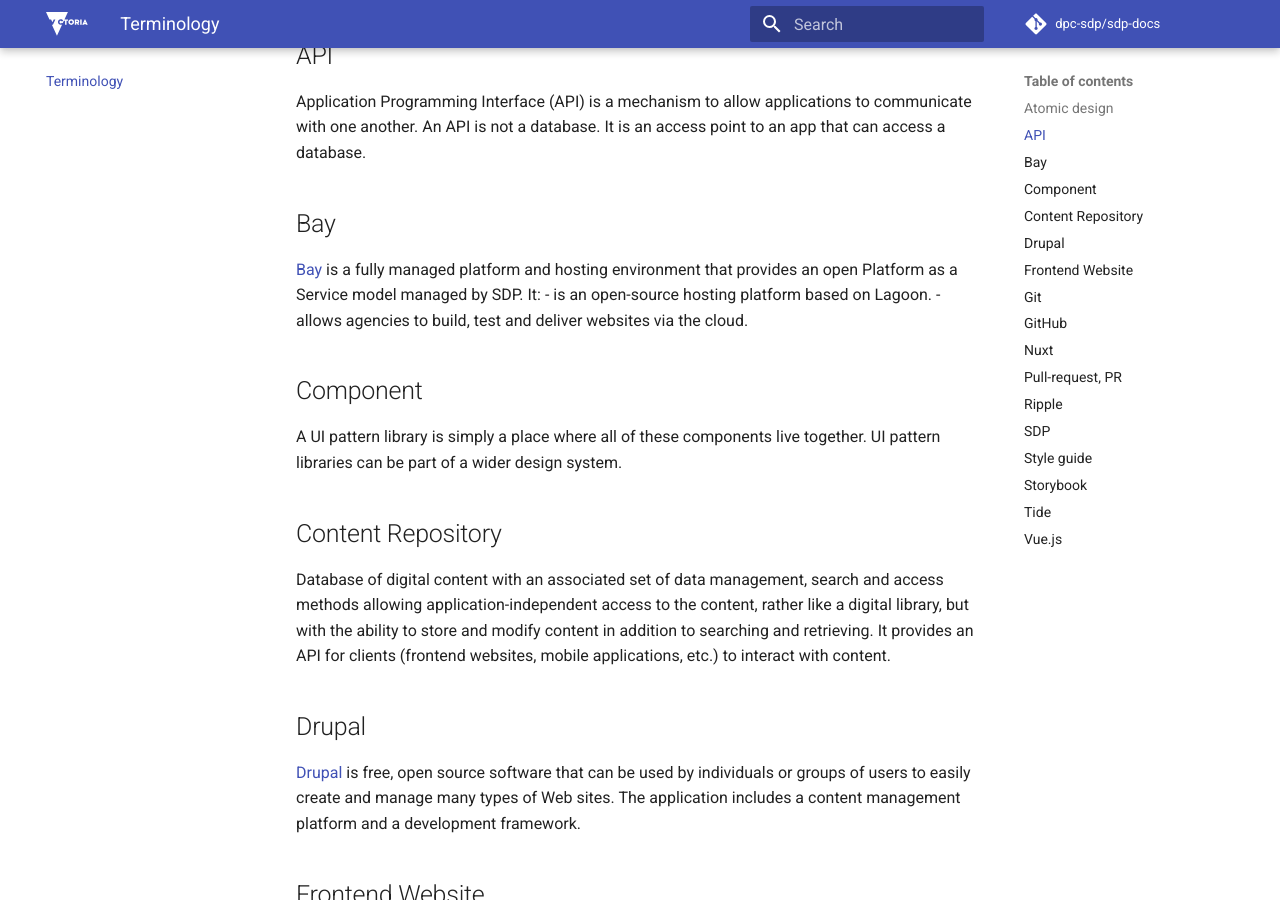
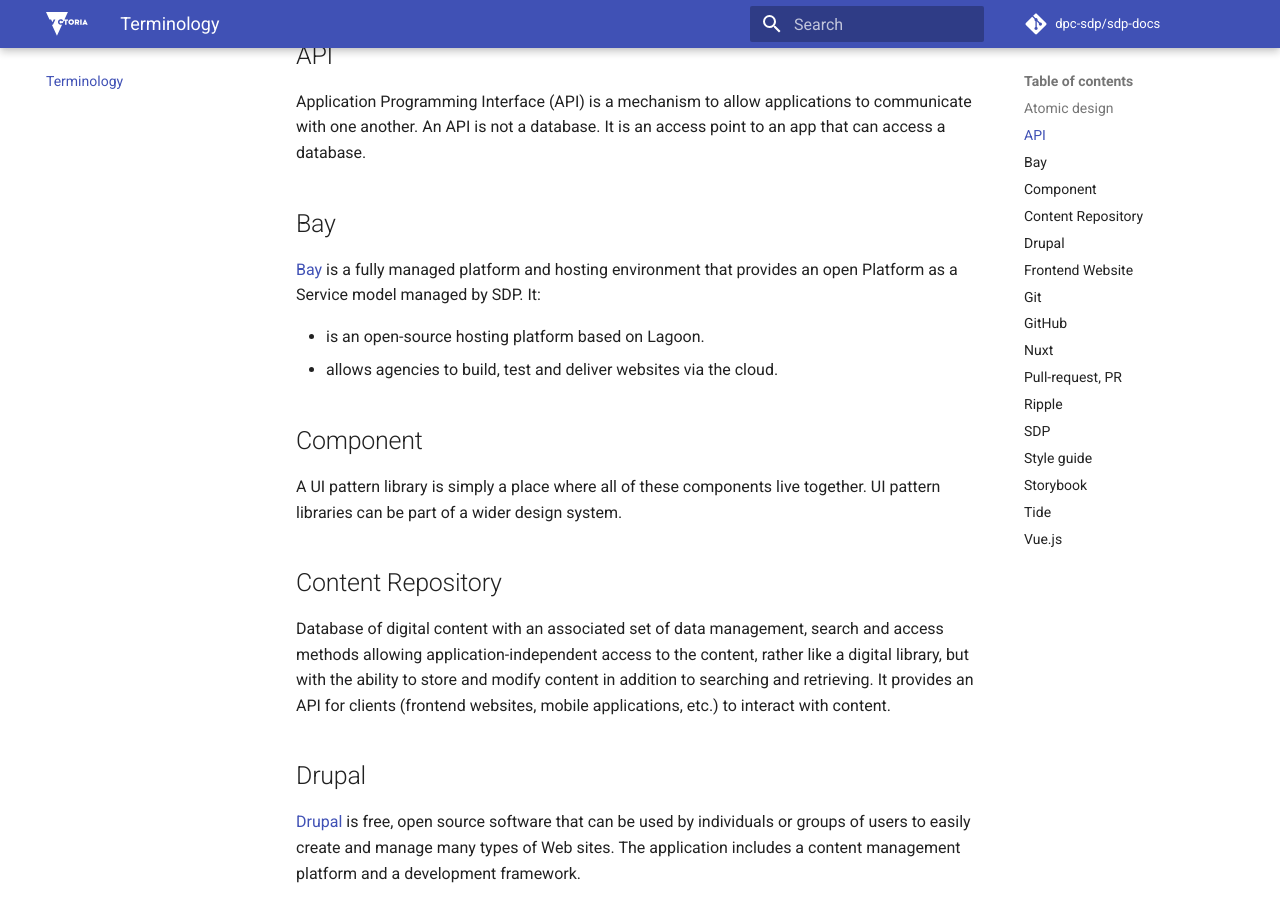
Before and after one commit to dpc-sdp/sdp-docs, an MkDocs documentation site: the page built from docs/terminology.md, in a window 1280 px wide and 900 px high, scrolled down 508 px. Built offline with MkDocs 1.6.1 and Material for MkDocs 9.7.7, drawn with Linux system fonts in a browser that asks for light colours; comment, search, counter and statistics services are not loaded; some of the changed lines change nothing that is shown.

Commit message:
List format change
@anthony-malkoun

```diff
--- a/docs/terminology.md
+++ b/docs/terminology.md
@@ -5,11 +5,11 @@
 Atomic design is methodology for creating design systems. There are five
 distinct levels in atomic design:
 
-- Atoms
-- Molecules
-- Organisms
-- Templates
-- Pages
+1. Atoms
+2. Molecules
+3. Organisms
+4. Templates
+5. Pages
 
 ## API
 Application Programming Interface (API) is a mechanism to allow applications to
@@ -19,6 +19,7 @@
 ## Bay
 [Bay](../bay) is a fully managed platform and hosting environment that provides an open
 Platform as a Service model managed by SDP. It:
+
 - is an open-source hosting platform based on Lagoon.
 - allows agencies to build, test and deliver websites via the cloud.
 
```
